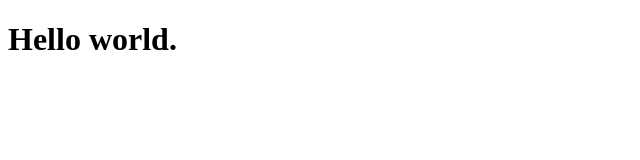
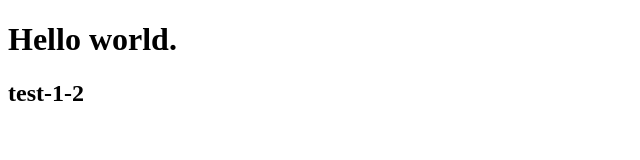
Before and after one commit to dsgrover/dsgrover.github.io, a plain HTML site: page index.html in a window 1280 px wide. Shown: the full height of the page, 0-640 px from the left. Drawn offline with Linux system fonts and the light colour scheme.

Commit message:
Update index.html
added test line

```diff
--- a/index.html
+++ b/index.html
@@ -5,5 +5,6 @@
 </head>
 <body>
 <h1>Hello world.</h1>
+<h2>test-1-2</h2>
 </body>
 </html>
```
